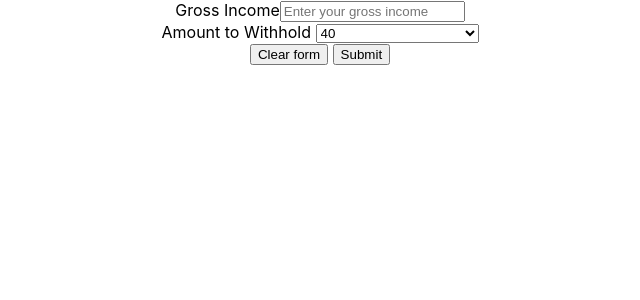
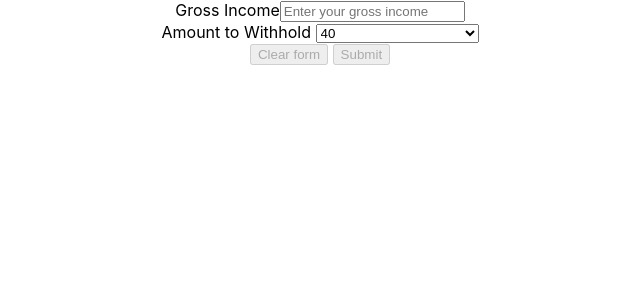
Before and after one commit to adriantoddross/set-aside, a React (Create React App) app: page / in a window 1280 px wide. Shown: the top 300 px of the page, without its empty margins (320-960 px from the left). Built offline with nearby package versions, Linux system fonts and the light colour scheme.

Commit message:
add disabled prop for form validation

```diff
--- a/src/Components/Button.jsx
+++ b/src/Components/Button.jsx
@@ -4,7 +4,9 @@ export default function Button(props) {
     return (
         <button
             style= {props.style}
-            onClick= {props.action}>
+            onClick= {props.action}
+            disabled= {!props.valid}
+        >
             {props.title}
         </button>
     );
```
